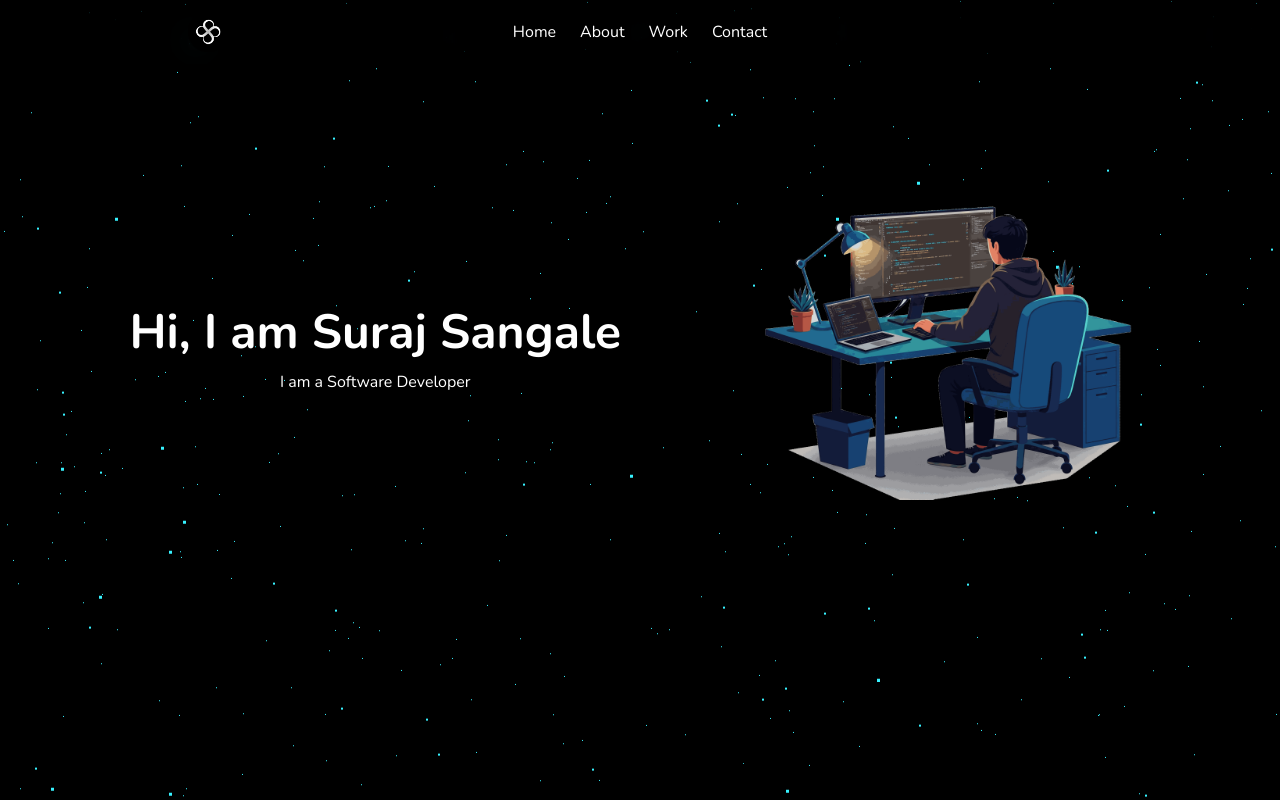
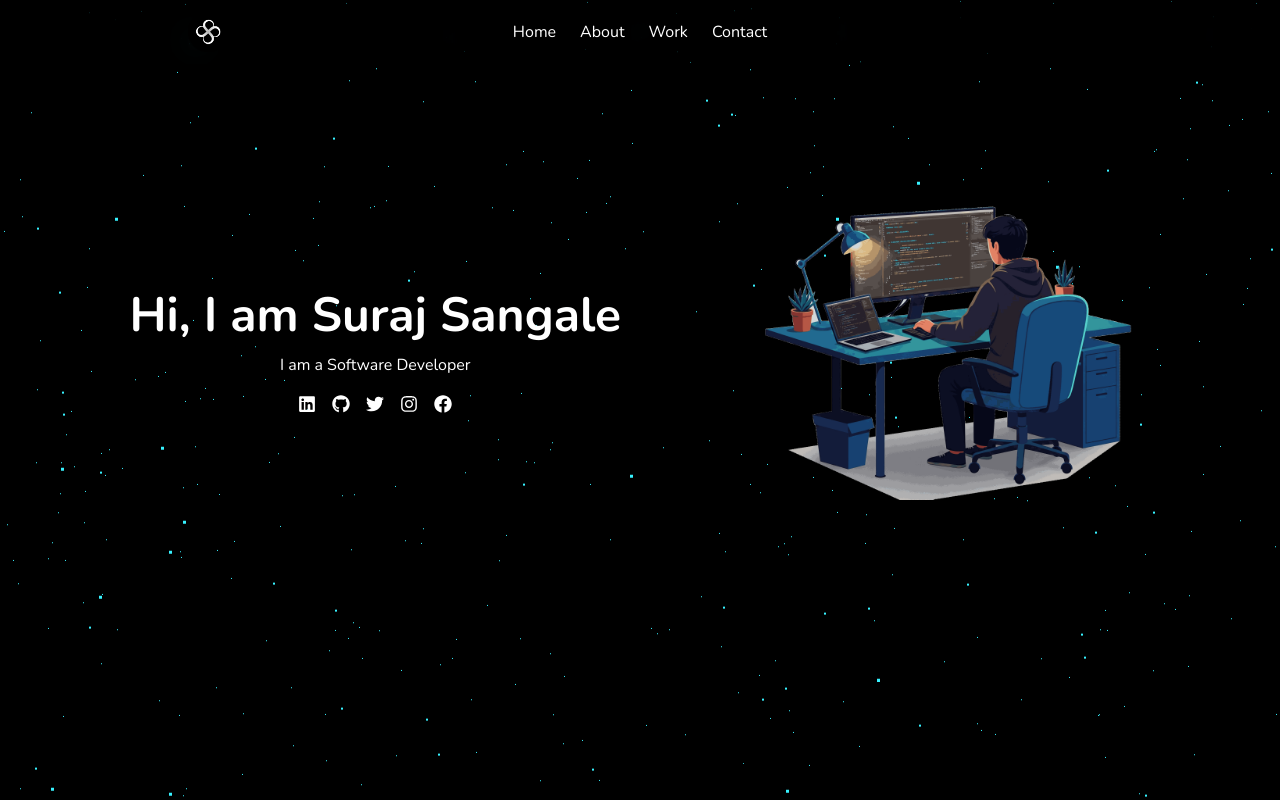
Before and after one commit to Suraj-Sangale/portfolio, a Next.js app: page / in a window 1280 px wide. Shown: the top 800 px of the page. Built offline with nearby package versions, Linux system fonts and the light colour scheme.

Commit message:
Add social links to HomeLanding component and style them for hover effects

```diff
--- a/components/homeLanding.js
+++ b/components/homeLanding.js
@@ -9,6 +9,7 @@ import {
 import homeStyle from "../styles/home.module.css";
 import { getConstant } from "@/utilities/utils";
 import Image from "next/image";
+import Link from "next/link";
 
 const HomeLanding = () => {
   const socialLinks = [
@@ -66,9 +67,25 @@ const HomeLanding = () => {
             >
               I am a Software Developer
             </div>
+
+            <div className="flex justify-center mt-4 gap-4">
+              {socialLinks.map((link, index) => (
+                <Link
+                  key={index}
+                  href={link.url}
+                  target="_blank"
+                  rel="noopener noreferrer"
+                  className={homeStyle.socialLinks}
+                  aria-label={link.label}
+                >
+                  {link.icon}
+                </Link>
+              ))}
+            </div>
           </div>
         </div>
-      </section>
+
+      </section >
       {/* <button onClick={scrollToTop}>Scroll to Top</button> */}
     </>
   );
--- a/styles/contact.module.css
+++ b/styles/contact.module.css
@@ -94,36 +94,6 @@
 /* Add this CSS to your styles */
 
 
-.contact__icon {
-    font-size: 18px;
-    color: #fff;
-    transition: color 0.3s ease-in-out;
-}
-
-
-.contact__icon:nth-child(1):hover {
-    color: #0e76a8;
-}
-
-.contact__icon:nth-child(2):hover {
-    color: #24292e;
-    background-color: white;
-    border-radius: 50%;
-
-}
-
-.contact__icon:nth-child(3):hover {
-    color: #1da1f2;
-}
-
-.contact__icon:nth-child(4):hover {
-    color: #e1306c;
-}
-
-.contact__icon:nth-child(5):hover {
-    color: #1877f2;
-}
-
 /* From Uiverse.io by Ratinax */
 .loader {
     display: flex;
--- a/styles/home.module.css
+++ b/styles/home.module.css
@@ -233,3 +233,34 @@
 .hoverParent:hover .hoverParent::before {
   opacity: 1;
 }
+
+
+.socialLinks {
+    font-size: 18px;
+    color: #fff;
+    transition: color 0.3s ease-in-out;
+}
+
+
+.socialLinks:nth-child(1):hover {
+    color: #0e76a8;
+}
+
+.socialLinks:nth-child(2):hover {
+    color: #24292e;
+    background-color: white;
+    border-radius: 50%;
+
+}
+
+.socialLinks:nth-child(3):hover {
+    color: #1da1f2;
+}
+
+.socialLinks:nth-child(4):hover {
+    color: #e1306c;
+}
+
+.socialLinks:nth-child(5):hover {
+    color: #1877f2;
+}
```
